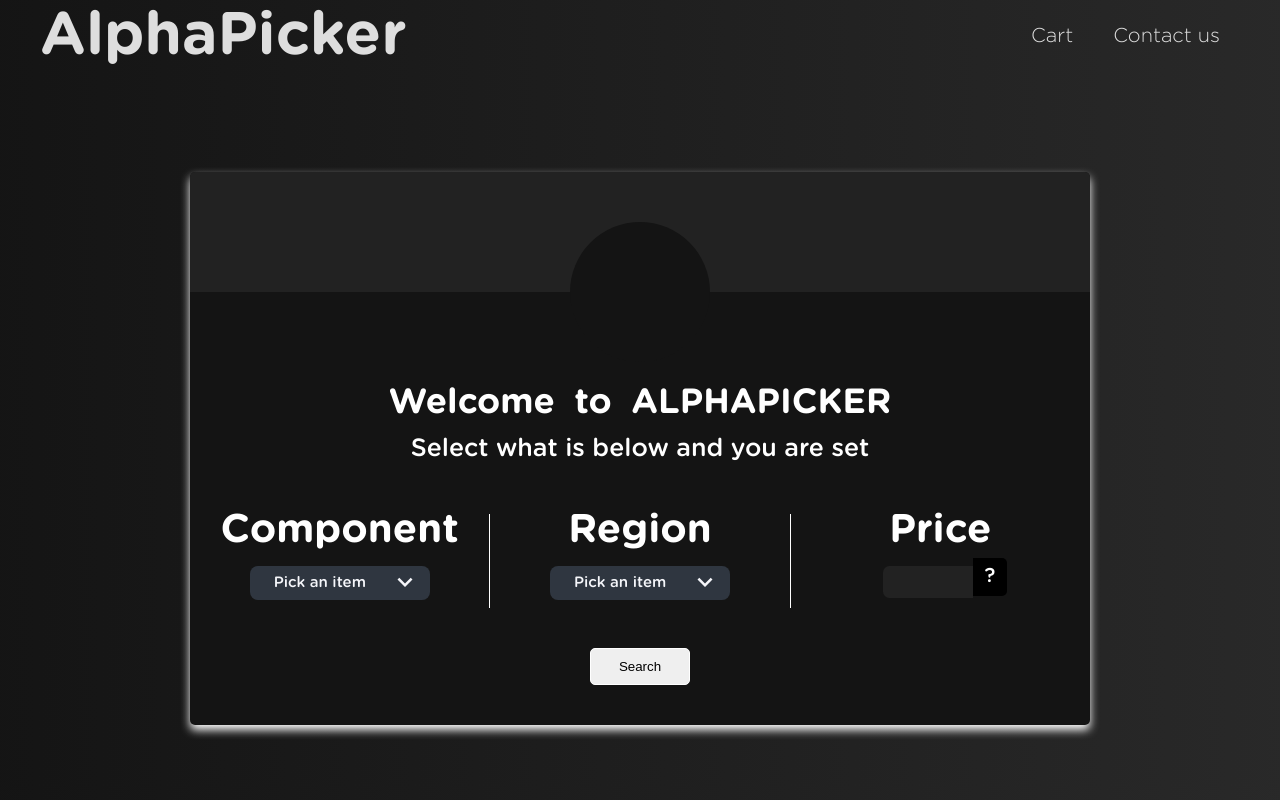
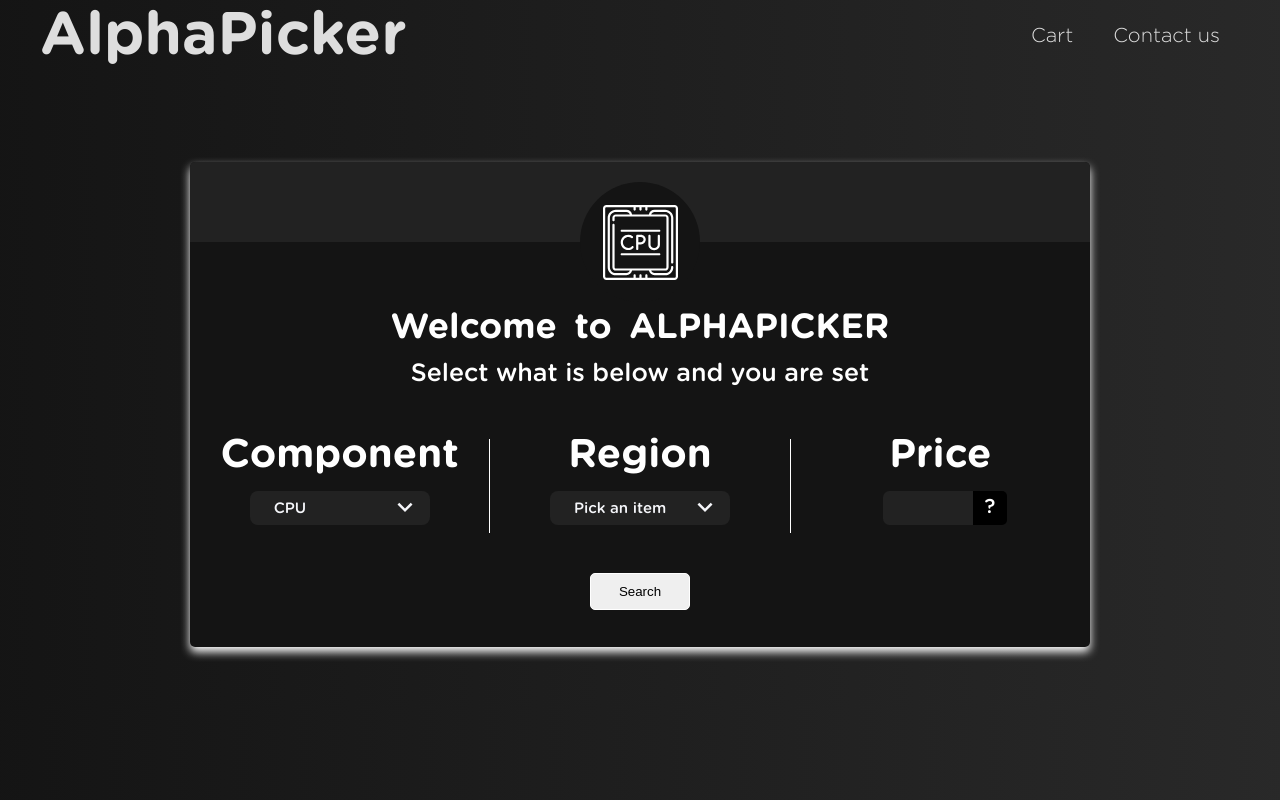
Before and after one commit to Amine-Zitoun/hardpick, a Node server app: page / in a window 1280 px wide. Run offline with Node 20, Linux system fonts and the light colour scheme; some libraries are stand-ins or nearby versions.

Commit message:
icon + currency update

```diff
--- /dev/null
+++ b/public/javascripts/currency.js
@@ -0,0 +1,14 @@
+export function updateCurrency(change, option) {
+    let currency = document.querySelector(".money")
+    const optionLabel = option.childNodes[1].id;
+    if (optionLabel == "tn" && change != "Pick an item") {
+        document.documentElement.style.setProperty("--pseudo-font", "10px");
+        document.documentElement.style.setProperty("--pseudo-height", "3.2");
+        switch (change.innerHTML) {
+            case "Tunisia":
+                currency.setAttribute("money-content", "TND");
+                break;
+        }
+    }
+    return;
+}
--- a/public/javascripts/custom-select.js
+++ b/public/javascripts/custom-select.js
@@ -1,14 +1,23 @@
+import {updateCurrency} from './currency.js';
+import {updateIcon} from './update-icon.js';
 const selectedList = document.querySelectorAll(".selected");
 const optionsContainer = document.querySelectorAll(".option-container");
 const optionsList = document.querySelectorAll(".option");
+
+selectedList[0].innerHTML = selectedList[0].parentNode.children[0].getElementsByClassName("option")[0].getElementsByTagName("label")[0].innerHTML;
+
 selectedList.forEach(selected => {
     selected.addEventListener("click", () => {
         selected.parentNode.getElementsByClassName("option-container")[0].classList.toggle("active");
     })
 })
+
 optionsList.forEach(option => {
+    const selectText = option.parentNode.parentNode.getElementsByClassName("selected")[0];
     option.addEventListener("click", () => {
-        option.parentNode.parentNode.getElementsByClassName("selected")[0].innerHTML = option.querySelector("label").innerHTML;
+        selectText.innerHTML = option.querySelector("label").innerHTML;
         option.parentNode.classList.remove("active");
+        updateCurrency(selectText, option);
+        updateIcon(selectText, option);
     })
 })
--- /dev/null
+++ b/public/javascripts/update-icon.js
@@ -0,0 +1,21 @@
+export function updateIcon(change, option) {
+    var color = window.getComputedStyle(
+        document.querySelector('.icon-container'), '::after'
+    ).getPropertyValue('background-image')
+    console.log(color);
+    const optionLabel = option.childNodes[1].id;
+    if (optionLabel == "gpu" || optionLabel == "cpu" || optionLabel == "ram") {
+        switch (change.innerHTML) {
+            case "CPU":
+                document.documentElement.style.setProperty("--icon-url", "url(../icons/cpu.svg");
+                break;
+            case "GPU":
+                document.documentElement.style.setProperty("--icon-url", "url(../icons/gpu.svg");
+                break;
+            case "RAM":
+                document.documentElement.style.setProperty("--icon-url", "url(../icons/ram.svg)");
+                break;
+        }
+    }
+    return;
+}
--- a/public/stylesheets/main.css
+++ b/public/stylesheets/main.css
@@ -14,6 +14,11 @@ body {
     margin: 0;
     padding: 0;
 }
+
+.header-nav {
+    margin-bottom: 90px;
+}
+
 .container {
     max-width: 1200px;
     margin: auto;
@@ -35,17 +40,18 @@ body {
     box-shadow: 0 5px 10px white;
     border-radius: 5px;
     width: 900px;
+    height: 485px;
 }
 
 .content {
     padding-top: 40px;
     padding-bottom: 40px;
-    margin-top: 40px;
+    margin-top: 15px;
 }
 
 .main-header {
     background-color: #222;
-    height: 120px;
+    height: 80px;
     display: flex;
     justify-content: center;
     align-items: flex-end;
@@ -55,13 +61,29 @@ body {
 
 .icon-container {
     position: relative;
-    top: 70px;
-    padding: 20px;
+    top: 60px;
     background-color: hsl(0, 0%, 8%);
-    width: 140px;
-    height: 140px;
+    width: 120px;
+    height: 120px;
     border-radius: 50%;
 }
+
+.icon-container::after {
+    position: absolute;
+    width: 120px;
+    height: 120px;
+    content: "";
+    background-image: var(--icon-url);
+    background-size: 75px 75px;
+    background-repeat: no-repeat;
+    background-position: center;
+    display: block;
+    top: 0;
+    left: 0;
+    border-radius: 50%;
+}
+
+
 .general-info {
     display: flex;
     flex-direction: column;
@@ -72,7 +94,7 @@ body {
 .wlc {
     font-size: 1.75rem;
     font-weight: bold;
-    word-spacing: 0.45rem;;
+    word-spacing: 0.35rem;;
 }
 
 .explain {
@@ -89,6 +111,7 @@ body {
     margin-top: 40px;
     flex-wrap: wrap;
     line-height: 0.8;
+    max-height: 100px;
 }
 
 .detail {
@@ -98,6 +121,7 @@ body {
     align-items: center;
     flex-basis: 0;
     flex-grow: 1;
+    max-height: 94px;
 }
 
 .detail-mid {
@@ -109,6 +133,7 @@ body {
     flex-grow: 1;
     border-left: 1px solid white;
     border-right: 1px solid white;
+    max-height: 94px;
 }
 
 .inp-title {
@@ -122,6 +147,7 @@ body {
     font-size: 2rem;
     font-weight: bold;
     flex-grow: 1;
+    margin-bottom: 20px;
 }
 
 /*select-box design*/
@@ -136,14 +162,14 @@ body {
 
 .selected {
     color: #f5f6fa;
-    background: #2f3640;
+    background: #222;
     border-radius: 8px;
     margin-bottom: 8px;
     position: relative;
     width: 180px;
     order: 0;
     height: 34px;
-    line-height: 0.6;
+    line-height: -1;
     text-align: start;
 }
 
@@ -161,7 +187,7 @@ body {
 }
 
 .select-box .option-container {
-    background: #2f3640;
+    background: #222;
     max-height: 0;
     opacity: 0;
     color: #f5f6fa;
@@ -204,34 +230,12 @@ body {
 }
 
 .select-box .option-container .option:hover {
-    background: #414b57;
+    background: var(--clr-bck-light);
 }
 
 .select-box .option .radio {
     display: none;
 }
-
-
-
-
-
-
-
-
-
-
-
-
-
-
-
-
-
-
-
-
-
-
 
 .country .m-op:nth-child(2){
     position: relative;
@@ -274,12 +278,11 @@ input[type=number]::-webkit-inner-spin-button {
     margin-left: -25px;
     font-weight: 700;
     width: 90px;
-    height: 32px;
+    height: 34px;
     background-color: #222;
     color: white;
     border: 0;
     border-radius: 0.25em;
-    margin-top: 20px;
     font-size: 1.3em;
     outline: none;
     text-align: center;
@@ -293,20 +296,20 @@ input[type=number]::-webkit-inner-spin-button {
 
 .money::after {
     position: absolute;
-    line-height: 1.7;
+    line-height: var(--pseudo-height);
     text-align: center;
-    top: 12px;
+    top: 0;
+    height: 34px;
     left: calc(90px - 25px);
-    content: "?";
+    content: attr(money-content);
     position: absolute;
     display: block;
     width: 34px;
-    height: 38px;
     background-color: black;
     z-index: auto;
     padding: 1px 0;
     font-weight: 500;
-    font-size: 20px;
+    font-size: var(--pseudo-font);
     border-top-right-radius: 0.25em;
     border-bottom-right-radius: 0.25em;
 }
--- a/public/stylesheets/shared/variables.css
+++ b/public/stylesheets/shared/variables.css
@@ -7,4 +7,7 @@
     --clr-bck-dark: hsl(var(--clr-base-hue), var(--clr-base-sat), 8%);
     --clr-bck-light: hsl(var(--clr-base-hue), var(--clr-base-sat), 16%);
     --clr-txt-light: hsl(var(--clr-base-hue), var(--clr-base-sat), 87%);
+    --pseudo-font: 20px;
+    --pseudo-height: 1.5;
+    --icon-url: url(../icons/cpu.svg);
 }
--- a/views/index.ejs
+++ b/views/index.ejs
@@ -1,8 +1,6 @@
 <div class="main">
     <div class="main-header">
-        <div class="icon-container">
-            <canvas id="icon" width="100" height="100"></canvas>
-        </div>
+        <div class="icon-container" icon-url="../icons/ram.svg"></div>
     </div>
     <div class="content">
         <div class="general-info">
@@ -29,9 +27,7 @@
                                     <label for="ram">RAM</label>
                                 </div>
                             </div>
-                            <div class="selected">
-                                Pick an item
-                            </div>
+                            <div class="selected"></div>
                         </div>
                     </div>
                     <div class="detail-mid">
@@ -43,14 +39,12 @@
                                     <label for="tn">Tunisia</label>
                                 </div>
                             </div>
-                            <div class="selected">
-                                Pick an item
-                            </div>
+                            <div class="selected">Pick an item</div>
                         </div>
                     </div>
                     <div class="detail">
                         <div class="inp-title-last"><label>Price</label></div>
-                        <div class="money">
+                        <div class="money" money-content="?">
                             <input type="number" name="price" min="100" max="5000">
                         </div>
                     </div>
--- a/views/layouts/layout.ejs
+++ b/views/layouts/layout.ejs
@@ -5,7 +5,9 @@
     <meta name="viewport" content="width=device-width, initial-scale=1.0">
     <meta http-equiv="X-UA-Compatible" content="ie=edge">
     <link rel="stylesheet" href="/stylesheets/main.css">
-    <script defer src="/javascripts/custom-select.js"></script>
+    <script defer type="module" src="/javascripts/custom-select.js"></script>
+    <script defer type="module" src="/javascripts/currency.js"></script>
+    <script defer type="module" src="/javascripts/update-icon.js"></script>
     <title>pickerAlpha</title>
 </head>
 <body>
```
Also changed, not shown: public/icons/cpu.svg (added), public/icons/gpu.svg (added), public/icons/ram.svg (added).
